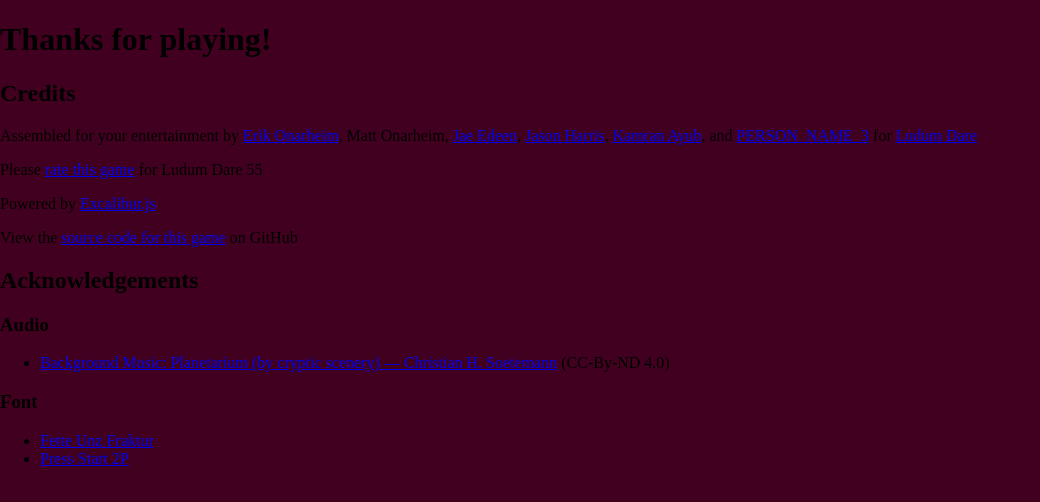
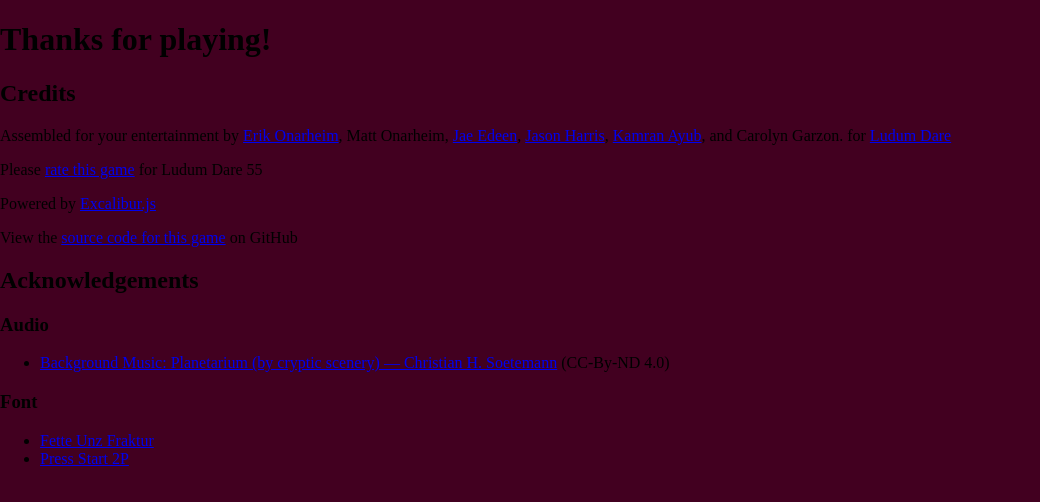
Before and after one commit to excaliburjs/ludum-55, a website built with Parcel: page credits.html in a window 1280 px wide. Shown: the whole page, without its empty margins (0-1040 px from the left). Built offline with nearby package versions, Linux system fonts and the light colour scheme.

Commit message:
Update credits

```diff
--- a/credits.html
+++ b/credits.html
@@ -23,7 +23,7 @@
                 <a href="https://www.edeen.dev/">Jae Edeen</a>,
                 <a href="https://www.linkedin.com/in/jasonlh/">Jason Harris</a>,
                 <a href="https://www.linkedin.com/in/kamranayub">Kamran Ayub</a>,
-                and <a href="PERSONAL_URL_3">PERSON_NAME_3</a>
+                and Carolyn Garzon.
 
                 for <a href="https://ldjam.com/events/ludum-dare/55/$386234">Ludum Dare</a>
             </p>
```
